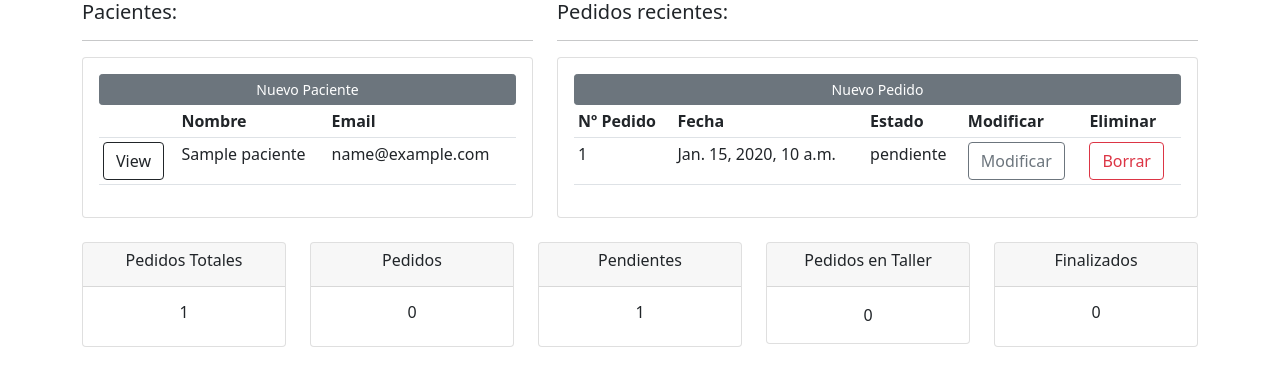
After one commit to Ontos-2021/Proyecto-optica-django, a Django app: page /lista_pedidos/ in a window 1280 px wide. The commit adds this page. Shown: the top 386 px of the page. Run offline with Django 3.2, Linux system fonts and the light colour scheme; tables that the repository leaves empty hold one stand-in row (values such as "Sample post").

Commit message:
modifiqué form pedidos, vista y templates

```diff
--- a/clinica/urls.py
+++ b/clinica/urls.py
@@ -16,12 +16,16 @@ Including another URLconf
 from django.contrib import admin
 from django.urls import path, include
 from django.views.generic.base import TemplateView
+from ventas import views
 
 urlpatterns = [
     path('', TemplateView.as_view(template_name='home.html'), name='home'),
     path('admin/', admin.site.urls),
     path('usuarios/', include('usuarios.urls')),
     path('usuarios/', include('django.contrib.auth.urls')),
-    path('pedidos/', include('ventas.urls')),
+    path('lista_pedidos/', views.lista_pedidos,  name='lista_pedidos'),
+    path('crear_pedido/', views.crear_pedido,  name='crear_pedido'),
+    path('modificar_pedido/<str:pk>/', views.modificarPedido, name='modificar_pedido'),
+    path('borrar_pedido/<str:pk>/', views.borrarPedido, name='borrar_pedido'),
 
 ]
--- a/templates/base.html
+++ b/templates/base.html
@@ -2,9 +2,13 @@
 <html>
 	<head>
 		<meta charset="utf-8" />
-		<title>{% block title %}Django Auth Tutorial{% endblock %}</title>
+		<title>{% block title %}Clínica Optométrica{% endblock %}</title>
+		<link href="https://cdn.jsdelivr.net/npm/bootstrap@5.1.0/dist/css/bootstrap.min.css" rel="stylesheet" integrity="sha384-KyZXEAg3QhqLMpG8r+8fhAXLRk2vvoC2f3B09zVXn8CA5QIVfZOJ3BCsw2P0p/We" crossorigin="anonymous">
 	</head>
 	<body>
 		<main>{% block content %} {% endblock %}</main>
+		<script src="https://cdn.jsdelivr.net/npm/bootstrap@5.1.0/dist/js/bootstrap.bundle.min.js" integrity="sha384-U1DAWAznBHeqEIlVSCgzq+c9gqGAJn5c/t99JyeKa9xxaYpSvHU5awsuZVVFIhvj" crossorigin="anonymous"></script>
+		<script src="https://cdn.jsdelivr.net/npm/@popperjs/core@2.9.3/dist/umd/popper.min.js" integrity="sha384-eMNCOe7tC1doHpGoWe/6oMVemdAVTMs2xqW4mwXrXsW0L84Iytr2wi5v2QjrP/xp" crossorigin="anonymous"></script>
+<script src="https://cdn.jsdelivr.net/npm/bootstrap@5.1.0/dist/js/bootstrap.min.js" integrity="sha384-cn7l7gDp0eyniUwwAZgrzD06kc/tftFf19TOAs2zVinnD/C7E91j9yyk5//jjpt/" crossorigin="anonymous"></script>
 	</body>
 </html>
--- /dev/null
+++ b/templates/ventas/estados.html
@@ -0,0 +1,70 @@
+<br>
+<div class="row">
+    <div class="col">
+        <div class="col-md">
+            <div class="card text-center mb-3" >
+                <div class="card-header">
+                    <h6 class="card-title">Pedidos Totales</h6>
+                </div>
+                <div class="card-body">
+                    <h6 class="card-title">{{pedidos_totales}}</h6>
+                </div>
+
+            </div>
+        </div>
+    </div>
+
+    <div class="col">
+        <div class="col-md">
+            <div class="card text-center  mb-3" >
+                <div class="card-header">
+                    <h6 class="card-title">Pedidos</h6>
+                </div>
+                <div class="card-body">
+                    <h6 class="card-title">{{est_pedidos}}</h6>
+                </div>
+
+            </div>
+        </div>
+    </div>
+    <div class="col">
+        <div class="col-md">
+            <div class="card text-center mb-3" >
+                <div class="card-header">
+                    <h6 class="card-title">Pendientes</h6>
+                </div>
+                <div class="card-body">
+                    <h6 class="card-title">{{pendientes}}</h6>
+                </div>
+
+            </div>
+        </div>
+    </div>
+    <div class="col">
+        <div class="col-md">
+            <div class="card text-center  mb-3" >
+                <div class="card-header">
+                    <h6 class="card-title">Pedidos en Taller</h6>
+                </div>
+                <div class="card-body">
+                    <h6class="card-title">{{en_taller}}</h6>
+                </div>
+
+            </div>
+        </div>
+    </div>
+
+    <div class="col">
+        <div class="col-md">
+            <div class="card text-center  mb-3" >
+                <div class="card-header">
+                    <h6 class="card-title">Finalizados</h6>
+                </div>
+                <div class="card-body">
+                    <h6 class="card-title">{{finalizado}}</h6>
+                </div>
+
+            </div>
+        </div>
+    </div>
+</div>
--- /dev/null
+++ b/templates/ventas/lista_pedidos.html
@@ -0,0 +1,68 @@
+{% extends 'base.html' %}
+
+{% block title %}HomePedidos{% endblock %}
+
+{% block content %}
+<div class="container">
+<div class="row">
+    <div class="col-md-5">
+        <h5>Pacientes:</h5>
+        <hr>
+        <div class="card card-body">
+            <a class="btn btn-secondary btn-sm btn-block" href="">Nuevo Paciente</a>
+            <table class="table table-sm">
+                <tr>
+                    <th></th>
+                    <th>Nombre</th>
+                    <th>Email</th>
+                </tr>
+
+
+            {% for paciente in pacientes %}
+            <tr>
+                <td><a class="btn btn-outline-dark" href="#">View</a></td>
+                <td>{{paciente.nombre}}</td>
+                <td>{{paciente.email}}</td>
+
+            </tr>
+
+            {% endfor %}
+            </table>
+        </div>
+    </div>
+
+    <div class="col-md-7">
+        <h5>Pedidos recientes:</h5>
+        <hr>
+        <div class="card card-body">
+            <a class="btn btn-secondary btn-sm btn-block" href="{% url 'crear_pedido' %}">Nuevo Pedido</a>
+            <table class="table table-sm">
+                <tr>
+                    <th>Nº Pedido</th>
+                    <th>Fecha</th>
+                    <th>Estado</th>
+                    <th>Modificar</th>
+                    <th>Eliminar</th>
+                </tr>
+
+            {% for pedido in pedidos %}
+            <tr>
+                <td>{{pedido.id}}</td>
+                <td>{{pedido.fecha_pedido}}</td>
+                <td>{{pedido.estado}}</td>
+                <td><a class="btn btn-outline-secondary" href="{% url 'modificar_pedido' pedido.id %}">Modificar</a></td>
+
+                <td><a class="btn btn-outline-danger" href="{% url 'borrar_pedido' pedido.id %}">Borrar</a></td>
+
+            </tr>
+
+            {% endfor %}
+
+
+            </table>
+            </div>
+        </div>
+    </div>
+    {% include 'ventas/estados.html' %}
+</div>
+{% endblock %}
--- a/ventas/models.py
+++ b/ventas/models.py
@@ -52,11 +52,13 @@ class Pedido(models.Model):
     cantidad = models.IntegerField()
     forma_pago = models.CharField(max_length=20, default='credito', choices=FORMAS_PAGO, verbose_name='Forma de pago')
     estado = models.CharField(choices=ESTADOS, default='pendiente', max_length=10)
-    fecha_pedido = models.DateField(auto_now_add=True)
+    fecha_pedido = models.DateTimeField(auto_now_add=True, null=True)
     fecha_modificacion = models.DateField(auto_now = True, verbose_name="Fecha cambio de estado", null=True)
 
-    #def calcular_total(self):
-       # return sum(self.producto.precio * self.cantidad)
+    def subtotal(self):
+        return ({self.producto.precio} * {self.cantidad})
+    def total(self):
+        return sum({self.producto.precio} * {self.cantidad})
 
     class Meta:
         verbose_name = 'pedido'
--- a/ventas/urls.py
+++ /dev/null
@@ -1,6 +0,0 @@
-from django.urls import path
-from . import views
-
-urlpatterns = [
-    path('pedidos/', views.pedidos,  name='pedidos'),
-]
--- a/ventas/views.py
+++ b/ventas/views.py
@@ -1,10 +1,61 @@
-from django.shortcuts import render
-
+from django.shortcuts import render, redirect
+from .models import Pedido, Producto
+from pacientes.models import Paciente
+from usuarios.models import Usuario
 from .forms import PedidoForm
 
 # Create your views here.
 
-def pedidos(request):
+def lista_pedidos(request):
+    pedidos = Pedido.objects.all()
+    pacientes = Paciente.objects.all()
+    usuarios = Usuario.objects.all()
+    productos = Producto.objects.all()
+    pedidos_totales= pedidos.count()
+    pendientes = pedidos.filter(estado='pendiente').count()
+    est_pedidos = pedidos.filter(estado='pedido').count()
+    en_taller = pedidos.filter(estado='taller').count()
+    finalizado = pedidos.filter(estado='finalizado').count()
+
+    context = {'pedidos': pedidos,
+              'pacientes': pacientes,
+              'usuarios': usuarios,
+              'productos': productos,
+              'pedidos_totales': pedidos_totales,
+               'pendientes': pendientes,
+               'est_pedidos': est_pedidos,
+               'en_taller': en_taller,
+                'finalizado': finalizado,
+
+                 }
+    return render(request, 'ventas/lista_pedidos.html', context)
+
+def  crear_pedido(request):
+    usuarios = Usuario.objects.all()
     form = PedidoForm
-    context={'form': form}
-    return render(request, 'ventas/form_pedidos.html', context)
+    if request.method == 'POST':
+        form = PedidoForm(request.POST)
+        if form.is_valid():
+            form.save()
+            return redirect('lista_pedidos')
+    context={'form': form, 'usuarios': usuarios}
+    return render(request, 'ventas/nuevo_pedido.html', context)
+
+def modificarPedido(request, pk):
+    pedido = Pedido.objects.get(id=pk)
+    form = PedidoForm(instance=pedido)
+    if request.method == 'POST':
+        form = PedidoForm(request.POST, instance=pedido)
+        if form.is_valid():
+            form.save()
+            return redirect('lista_pedidos')
+    context = {'form': form}
+    return render(request, 'ventas/nuevo_pedido.html', context )
+
+def borrarPedido(request, pk):
+    pedido = Pedido.objects.get(id=pk)
+    if request.method == "POST":
+        pedido.delete()
+        return redirect('lista_pedidos')
+    context = {'pedido': pedido}
+    return render(request, 'ventas/borrar_pedido.html', context)
```
Also changed, not shown: templates/ventas/borrar_pedido.html (added, +25 -0 lines), templates/ventas/nuevo_pedido.html (added, +24 -0 lines), usuarios/migrations/0002_alter_usuario_options.py (added), ventas/migrations/0003_pedido.py (added), ventas/migrations/0004_alter_pedido_fecha_pedido.py (added).
